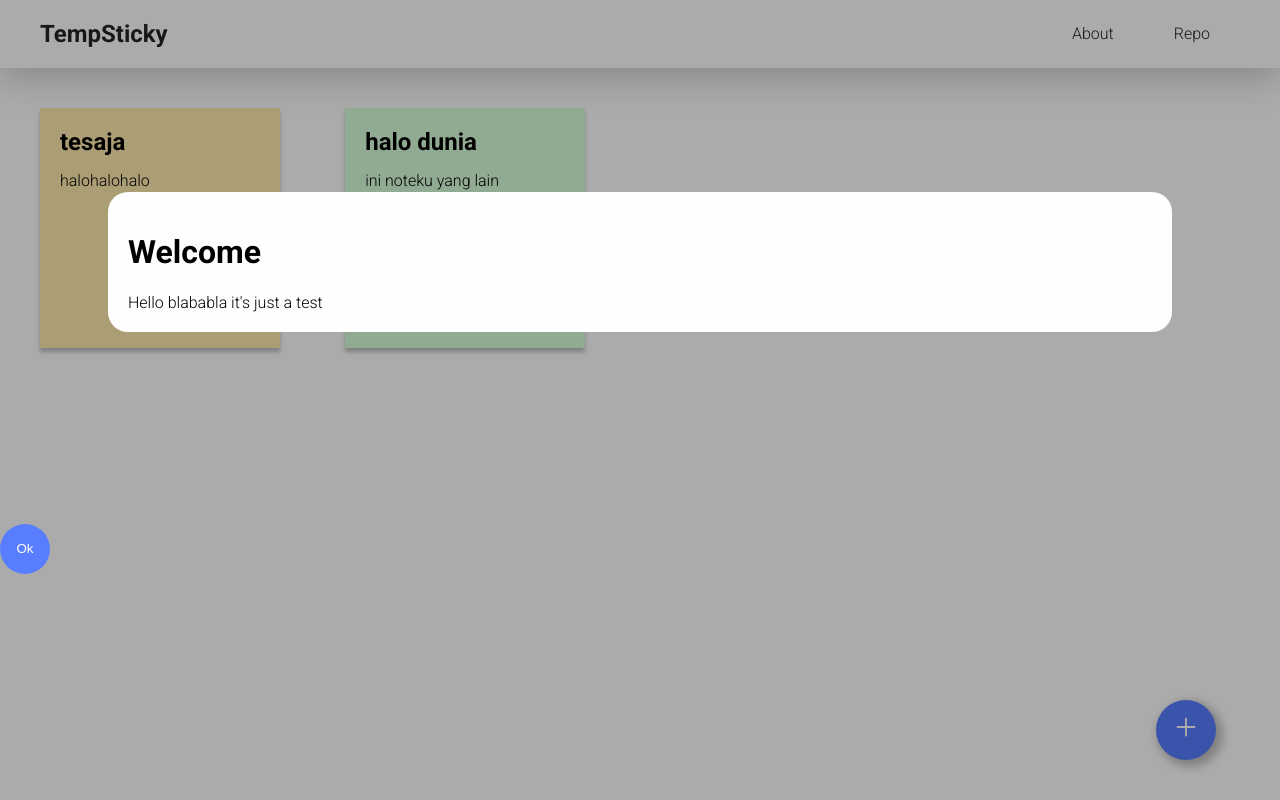
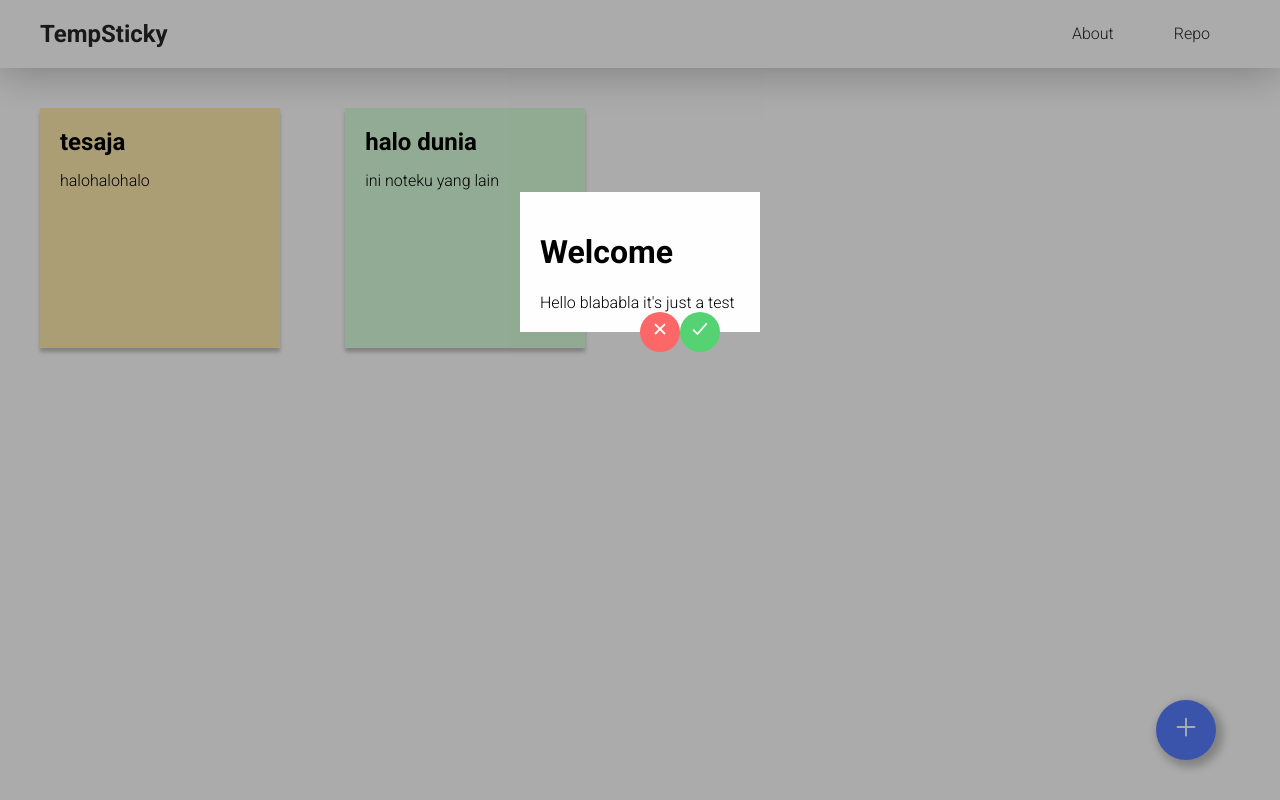
Before and after one commit to NafisHandoko/TempSticky, a React (Vite) app: page / in a window 1280 px wide. Both pictures are taken after a click on the button 1186 px from the left and 730 px from the top of the page. Built offline with nearby package versions, Linux system fonts and the light colour scheme.

Commit message:
add close and submit button to AddModal component

```diff
--- a/src/AddModal/index.css
+++ b/src/AddModal/index.css
@@ -23,14 +23,14 @@
   overflow: auto;
 }
 
-.add-modal-content{
+.add-modal-box{
   background-color: #fefefe;
   margin: 15% auto;
   padding: 20px;
-  width: 80%;
-  border-radius: 20px;
+  max-width: 200px;
   animation-name: modal-animate;
   animation-duration: 0.7s;
+  position: relative;
 }
 
 @keyframes modal-animate {
@@ -38,12 +38,29 @@
   to{scale: 1}
 }
 
-.add-modal-close-button{
+.add-modal-btn-group{
+  display: flex;
+  flex-direction: row;
   position: absolute;
-  background-color: #587DFF;
+  left: 50%;
+}
+
+.add-modal-submit-button{
+  background-color: #55D271;
   border: none;
   border-radius: 100%;
-  width: 50px;
+  width: 40px;
   aspect-ratio: 1;
   color: white;
+  font-size: 20px;
 }
+
+.add-modal-cancel-button{
+  background-color: #FD6767;
+  border: none;
+  border-radius: 100%;
+  width: 40px;
+  aspect-ratio: 1;
+  color: white;
+  font-size: 20px;
+}
--- a/src/AddModal/index.jsx
+++ b/src/AddModal/index.jsx
@@ -23,11 +23,16 @@ class AddModal extends Component{
       <>
         <button className="add-button" onClick={this.enableModal}><ion-icon name="add"></ion-icon></button>
         <div className="add-modal" style={this.state.style}>
-          <div className="add-modal-content">
-            <h1>Welcome</h1>
-            <p>Hello blababla it's just a test</p>
+          <div className="add-modal-box">
+            <div className="add-modal-content">
+              <h1>Welcome</h1>
+              <p>Hello blababla it's just a test</p>
+            </div>
+            <div className="add-modal-btn-group">
+              <button className="add-modal-cancel-button" onClick={this.disableModal}><ion-icon name="close-sharp"></ion-icon></button>
+              <button className="add-modal-submit-button" onClick={this.disableModal}><ion-icon name="checkmark-sharp"></ion-icon></button>
+            </div>
           </div>
-          <button className="add-modal-close-button" onClick={this.disableModal}>Ok</button>
         </div>
       </>
     )
```
